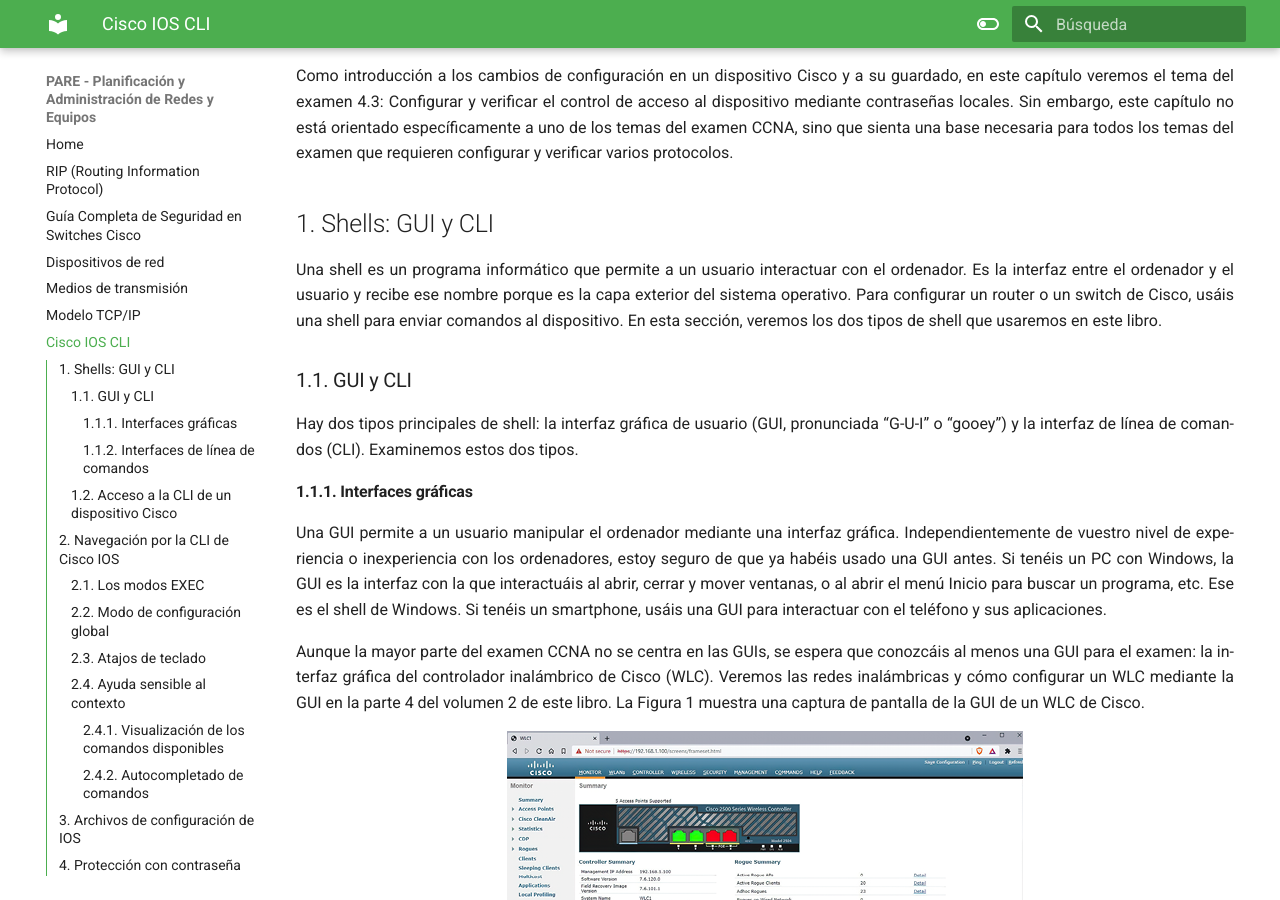
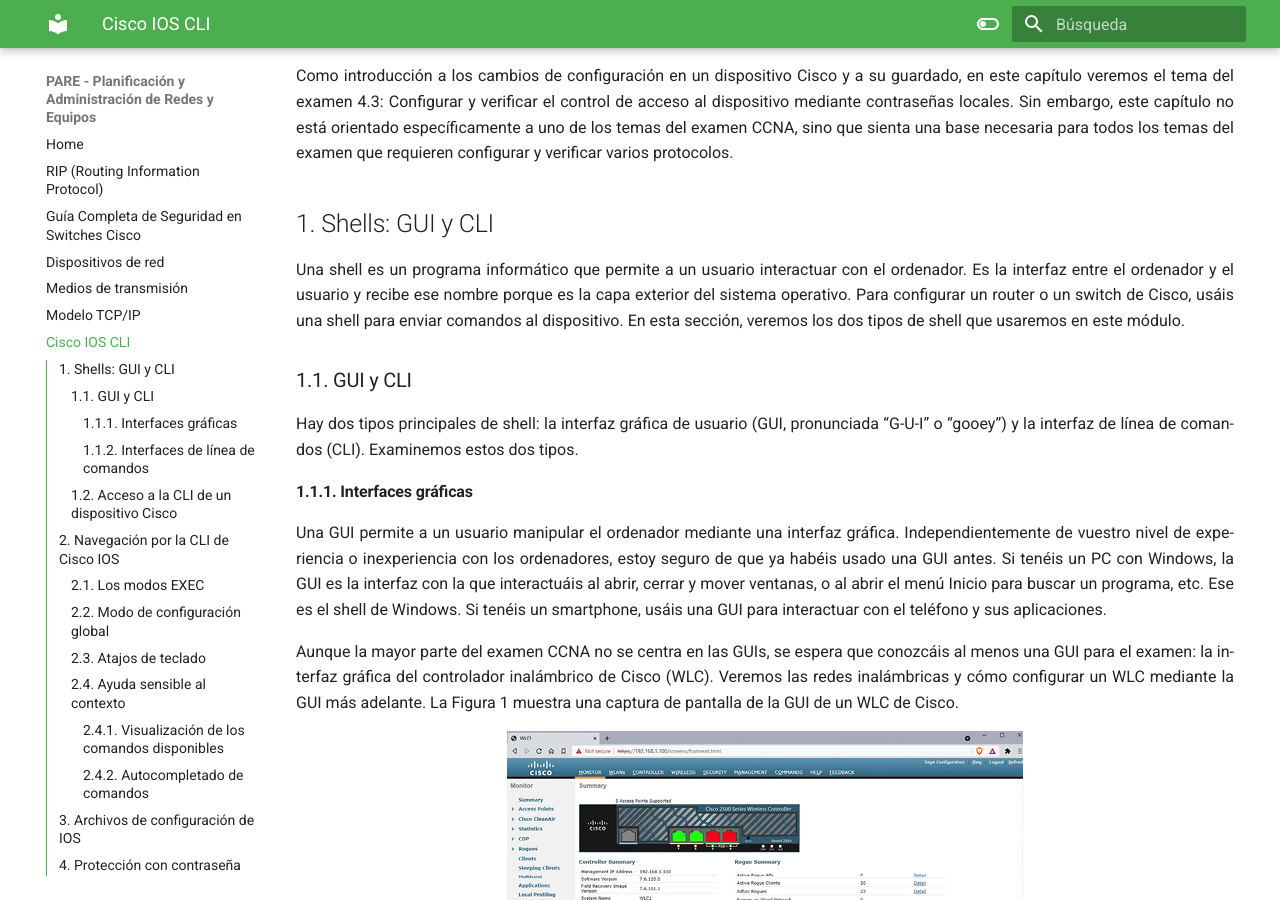
Before and after one commit to raul-profesor/PARE, an MkDocs documentation site: the page built from docs/UD4CiscoCLI.md, in a window 1280 px wide and 900 px high, scrolled down 545 px. Built offline with MkDocs 1.6.1 and Material for MkDocs 9.7.7, drawn with Linux system fonts in a browser that asks for light colours; some of the changed text lies outside the part shown.

Commit message:
Corregidos typos

```diff
--- a/docs/UD4CiscoCLI.md
+++ b/docs/UD4CiscoCLI.md
@@ -20,7 +20,7 @@
 
 ## 1. Shells: GUI y CLI
 
-Una shell es un programa informático que permite a un usuario interactuar con el ordenador. Es la interfaz entre el ordenador y el usuario y recibe ese nombre porque es la capa exterior del sistema operativo. Para configurar un router o un switch de Cisco, usáis una shell para enviar comandos al dispositivo. En esta sección, veremos los dos tipos de shell que usaremos en este libro.
+Una shell es un programa informático que permite a un usuario interactuar con el ordenador. Es la interfaz entre el ordenador y el usuario y recibe ese nombre porque es la capa exterior del sistema operativo. Para configurar un router o un switch de Cisco, usáis una shell para enviar comandos al dispositivo. En esta sección, veremos los dos tipos de shell que usaremos en este módulo.
 
 ### 1.1. GUI y CLI
 
@@ -30,7 +30,7 @@
 
 Una GUI permite a un usuario manipular el ordenador mediante una interfaz gráfica. Independientemente de vuestro nivel de experiencia o inexperiencia con los ordenadores, estoy seguro de que ya habéis usado una GUI antes. Si tenéis un PC con Windows, la GUI es la interfaz con la que interactuáis al abrir, cerrar y mover ventanas, o al abrir el menú Inicio para buscar un programa, etc. Ese es el shell de Windows. Si tenéis un smartphone, usáis una GUI para interactuar con el teléfono y sus aplicaciones.
 
-Aunque la mayor parte del examen CCNA no se centra en las GUIs, se espera que conozcáis al menos una GUI para el examen: la interfaz gráfica del controlador inalámbrico de Cisco (WLC). Veremos las redes inalámbricas y cómo configurar un WLC mediante la GUI en la parte 4 del volumen 2 de este libro. La Figura 1 muestra una captura de pantalla de la GUI de un WLC de Cisco.
+Aunque la mayor parte del examen CCNA no se centra en las GUIs, se espera que conozcáis al menos una GUI para el examen: la interfaz gráfica del controlador inalámbrico de Cisco (WLC). Veremos las redes inalámbricas y cómo configurar un WLC mediante la GUI más adelante. La Figura 1 muestra una captura de pantalla de la GUI de un WLC de Cisco.
 
 ![](img/UD4_1.png){text-align: justify}
 /// figura
@@ -229,7 +229,7 @@
 
 ### 2.4. Ayuda sensible al contexto
 
-Tendréis que aprender muchos comandos distintos para prepararos para el CCNA, y esos comandos son solo una fracción de todos los comandos disponibles en Cisco IOS. Para el examen CCNA, es importante practicar y familiarizarse con los distintos comandos que veremos en este libro. Sin embargo, Cisco IOS tiene una función llamada ayuda sensible al contexto que puede ayudaros si habéis olvidado un comando.
+Estos comandos son solo una fracción de todos los comandos disponibles en Cisco IOS. Es importante practicar y familiarizarse con los distintos comandos que iremos viendo. Sin embargo, Cisco IOS tiene una función llamada ayuda sensible al contexto que puede ayudaros si habéis olvidado un comando.
 
 #### 2.4.1. Visualización de los comandos disponibles
 
```
